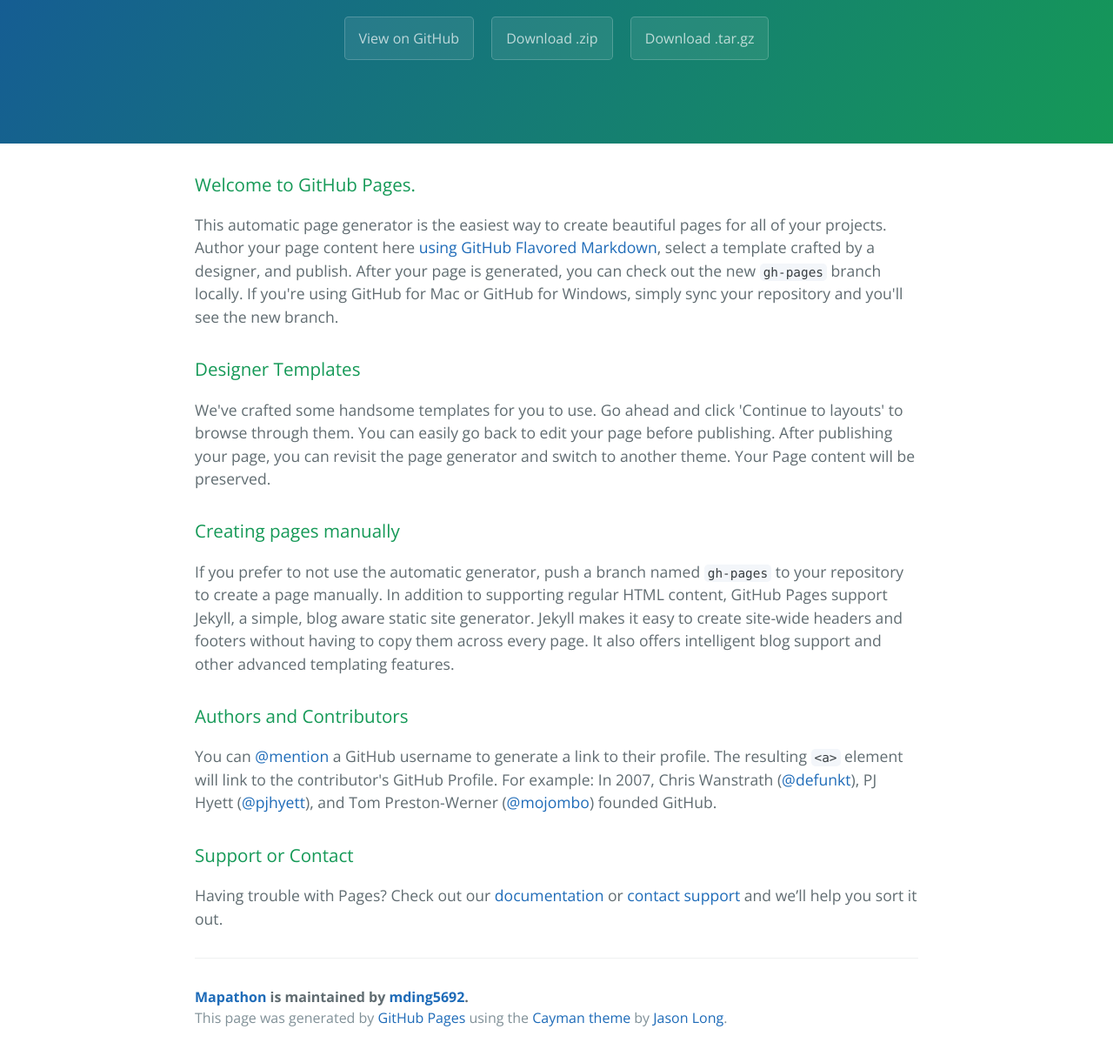
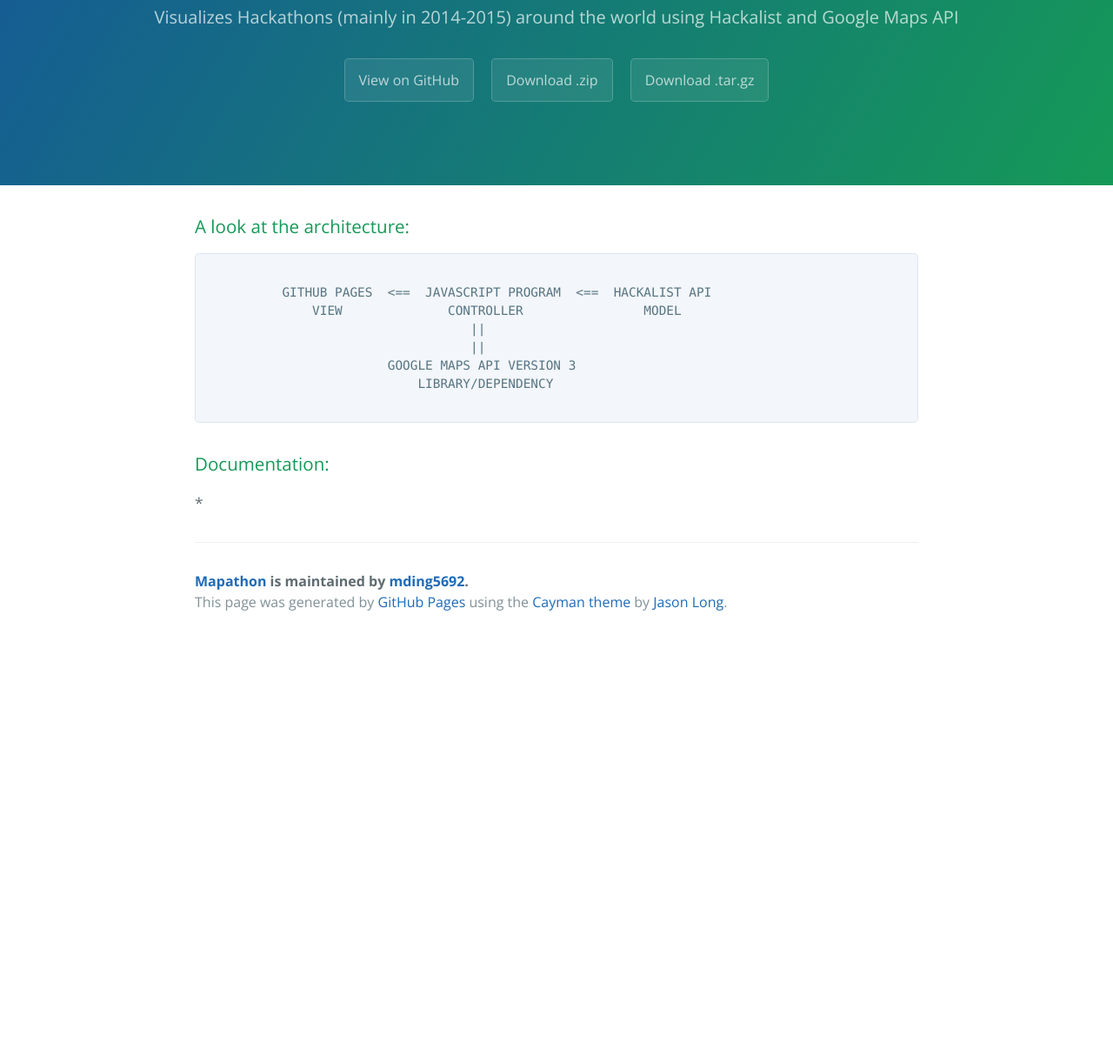
Before and after one commit to mding5692/mapathon, a plain HTML site: page index.html in a window 1280 px wide. Shown: the part 248-1462 px from the top of the page at 87% size. After the commit the page ends 984 px from the top, so only its background shows below. Drawn offline with nearby package versions, Linux system fonts and the light colour scheme.

Commit message:
Update index.html

```diff
--- a/index.html
+++ b/index.html
@@ -2,7 +2,7 @@
 <html lang="en-us">
   <head>
     <meta charset="UTF-8">
-    <title>Mapathon by mding5692</title>
+    <title>Mapathon - Mapping Hackathons around the world</title>
     <meta name="viewport" content="width=device-width, initial-scale=1">
     <link rel="stylesheet" type="text/css" href="stylesheets/normalize.css" media="screen">
     <link href='http://fonts.googleapis.com/css?family=Open+Sans:400,700' rel='stylesheet' type='text/css'>
@@ -11,38 +11,28 @@
   </head>
   <body>
     <section class="page-header">
-      <h1 class="project-name">Mapathon</h1>
-      <h2 class="project-tagline">For ChallengePost &quot;Maps As Art&quot; online hackathon submission, visualizes using Google Maps, hackathons happening around the world in the future and the past</h2>
+      <h1 class="project-name">Mapathon - Mapping Hackathons around the world</h1>
+      <h2 class="project-tagline">Visualizes Hackathons (mainly in 2014-2015) around the world using Hackalist and Google Maps API</h2>
       <a href="https://github.com/mding5692/mapathon" class="btn">View on GitHub</a>
       <a href="https://github.com/mding5692/mapathon/zipball/master" class="btn">Download .zip</a>
       <a href="https://github.com/mding5692/mapathon/tarball/master" class="btn">Download .tar.gz</a>
     </section>
 
     <section class="main-content">
-      <h3>
-<a id="welcome-to-github-pages" class="anchor" href="#welcome-to-github-pages" aria-hidden="true"><span class="octicon octicon-link"></span></a>Welcome to GitHub Pages.</h3>
 
-<p>This automatic page generator is the easiest way to create beautiful pages for all of your projects. Author your page content here <a href="https://guides.github.com/features/mastering-markdown/">using GitHub Flavored Markdown</a>, select a template crafted by a designer, and publish. After your page is generated, you can check out the new <code>gh-pages</code> branch locally. If you're using GitHub for Mac or GitHub for Windows, simply sync your repository and you'll see the new branch.</p>
+      <h3>A look at the architecture:</h3>
+      <pre>
+          GITHUB PAGES  <==  JAVASCRIPT PROGRAM  <==  HACKALIST API
+              VIEW              CONTROLLER                MODEL
+                                   ||
+                                   ||
+                        GOOGLE MAPS API VERSION 3
+                            LIBRARY/DEPENDENCY
+      </pre>
 
-<h3>
-<a id="designer-templates" class="anchor" href="#designer-templates" aria-hidden="true"><span class="octicon octicon-link"></span></a>Designer Templates</h3>
+    <h3>Documentation: </h3>
+        *
 
-<p>We've crafted some handsome templates for you to use. Go ahead and click 'Continue to layouts' to browse through them. You can easily go back to edit your page before publishing. After publishing your page, you can revisit the page generator and switch to another theme. Your Page content will be preserved.</p>
-
-<h3>
-<a id="creating-pages-manually" class="anchor" href="#creating-pages-manually" aria-hidden="true"><span class="octicon octicon-link"></span></a>Creating pages manually</h3>
-
-<p>If you prefer to not use the automatic generator, push a branch named <code>gh-pages</code> to your repository to create a page manually. In addition to supporting regular HTML content, GitHub Pages support Jekyll, a simple, blog aware static site generator. Jekyll makes it easy to create site-wide headers and footers without having to copy them across every page. It also offers intelligent blog support and other advanced templating features.</p>
-
-<h3>
-<a id="authors-and-contributors" class="anchor" href="#authors-and-contributors" aria-hidden="true"><span class="octicon octicon-link"></span></a>Authors and Contributors</h3>
-
-<p>You can <a href="https://github.com/blog/821" class="user-mention">@mention</a> a GitHub username to generate a link to their profile. The resulting <code>&lt;a&gt;</code> element will link to the contributor's GitHub Profile. For example: In 2007, Chris Wanstrath (<a href="https://github.com/defunkt" class="user-mention">@defunkt</a>), PJ Hyett (<a href="https://github.com/pjhyett" class="user-mention">@pjhyett</a>), and Tom Preston-Werner (<a href="https://github.com/mojombo" class="user-mention">@mojombo</a>) founded GitHub.</p>
-
-<h3>
-<a id="support-or-contact" class="anchor" href="#support-or-contact" aria-hidden="true"><span class="octicon octicon-link"></span></a>Support or Contact</h3>
-
-<p>Having trouble with Pages? Check out our <a href="https://help.github.com/pages">documentation</a> or <a href="https://github.com/contact">contact support</a> and we’ll help you sort it out.</p>
 
       <footer class="site-footer">
         <span class="site-footer-owner"><a href="https://github.com/mding5692/mapathon">Mapathon</a> is maintained by <a href="https://github.com/mding5692">mding5692</a>.</span>
```
